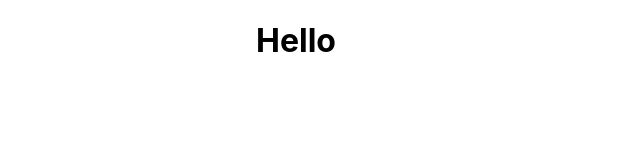
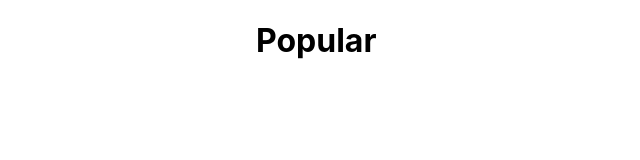
Before and after one commit to Isaac7app/Yumlicious, a React (Create React App) app: page / in a window 1280 px wide. Shown: the top 160 px of the page, without its empty margins (0-640 px from the left). Built offline with nearby package versions, Linux system fonts and the light colour scheme; a web font is replaced by a local one.

Commit message:
made a component called popular

```diff
--- a/public/index.html
+++ b/public/index.html
@@ -20,7 +20,7 @@
       rel="stylesheet"
     />
 
-    <title>React App</title>
+    <title>Yumlicious</title>
   </head>
   <body>
     <noscript>You need to enable JavaScript to run this app.</noscript>
--- a/src/App.js
+++ b/src/App.js
@@ -1,7 +1,9 @@
+import Popular from "./components/Popular";
+
 function App() {
   return (
-    <div className="App">
-      <h1>Hello</h1>
+    <div>
+      <Popular />
     </div>
   );
 }
--- a/src/components/Popular.jsx
+++ b/src/components/Popular.jsx
@@ -0,0 +1,11 @@
+import React from 'react'
+
+function Popular() {
+  return (
+    <div>
+        <h1>Popular</h1>
+    </div>
+  )
+}
+
+export default Popular
```
